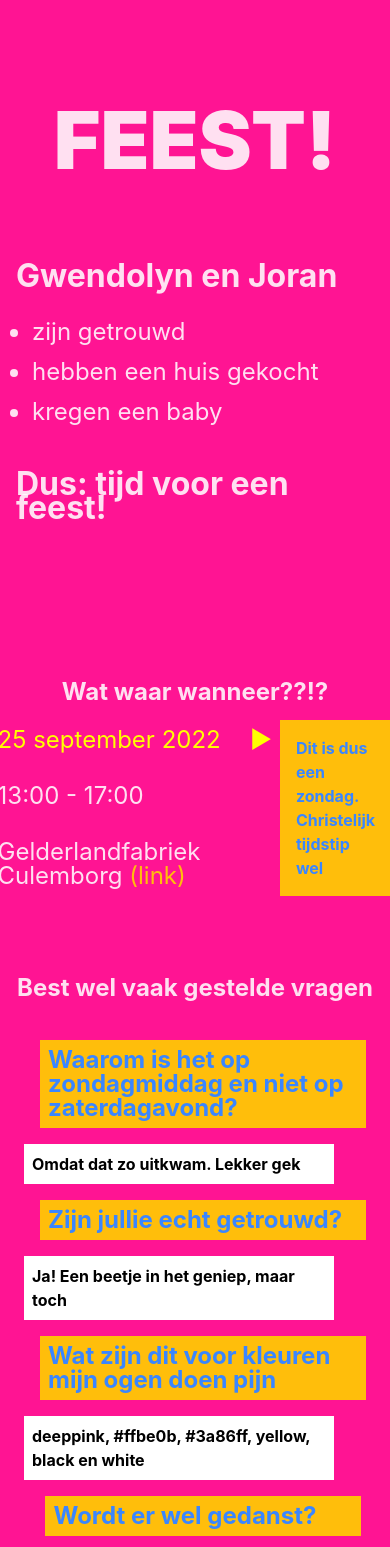
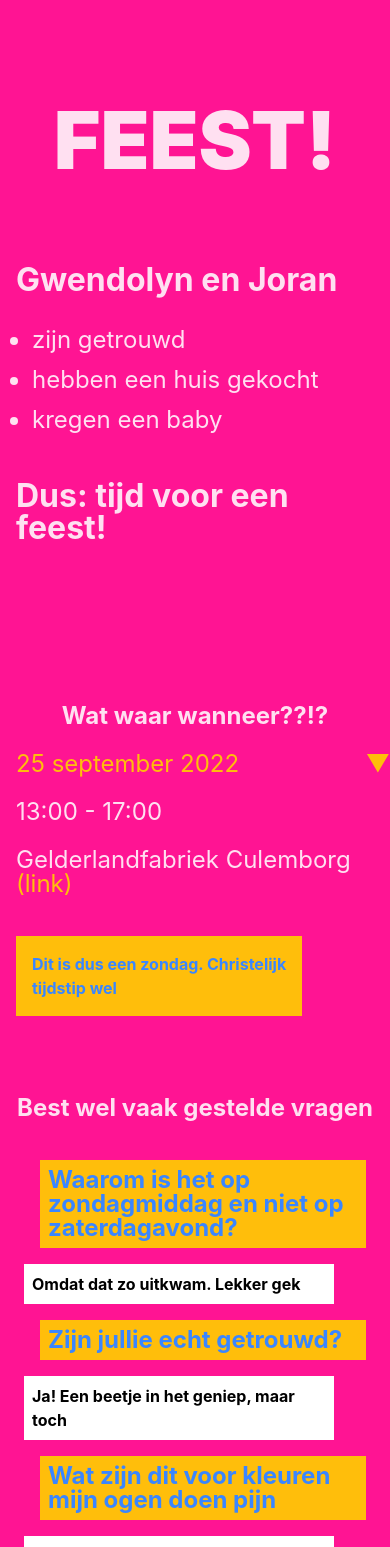
Before and after one commit to feestgwenenjoran/feest, a Vue app: page / in a window 390 px wide. Shown: the top 1547 px of the page. Built offline with nearby package versions, Linux system fonts and the light colour scheme.

Commit message:
Add some responsiveness

```diff
--- a/src/components/TheFAQ.vue
+++ b/src/components/TheFAQ.vue
@@ -25,7 +25,7 @@ export default {
         },
         {
           question: "Wat zijn dit voor kleuren mijn ogen doen pijn",
-          answer: "deeppink, #ffbe0b, #3a86ff, yellow, black en white",
+          answer: "deeppink, #ffbe0b, #3a86ff, black en white",
         },
         {
           question: "Wordt er wel gedanst?",
--- a/src/components/TheInfo.vue
+++ b/src/components/TheInfo.vue
@@ -69,26 +69,40 @@ export default {
 .wrapper {
   display: flex;
   gap: 2rem;
+
+  @media screen and (max-width: 42em) {
+    flex-direction: column;
+  }
 }
 .selectors {
   display: flex;
   flex-direction: column;
   justify-content: space-between;
   padding: 0.5rem 0;
+
+  @media screen and (max-width: 42em) {
+    gap: 1.5rem;
+  }
 }
 .selector {
   font-size: 1.5rem;
   &:hover {
-    color: #ffbe0b;
+    color: $orange;
     cursor: pointer;
   }
   &.selected {
-    color: yellow;
+    color: $orange;
     position: relative;
     &::after {
       content: "\25B6";
       position: absolute;
       right: -1.5rem;
+
+      @media screen and (max-width: 42em) {
+        flex-direction: column;
+        content: "\25BC";
+        right: -1rem;
+      }
     }
   }
 }
@@ -99,5 +113,9 @@ export default {
   color: $blue;
   padding: 1rem;
   font-weight: bold;
+
+  @media screen and (max-width: 42em) {
+    width: max(80%, 10rem);
+  }
 }
 </style>
--- a/src/components/TheIntro.vue
+++ b/src/components/TheIntro.vue
@@ -18,6 +18,7 @@ export default {}
 .names {
   margin-top: 7rem;
   font-size: 2rem;
+  line-height: 2rem;
 }
 .list {
   margin-left: 1rem;
@@ -31,5 +32,6 @@ export default {}
 .end {
   margin-top: 3rem;
   font-size: 2rem;
+  line-height: 2rem;
 }
 </style>
```
